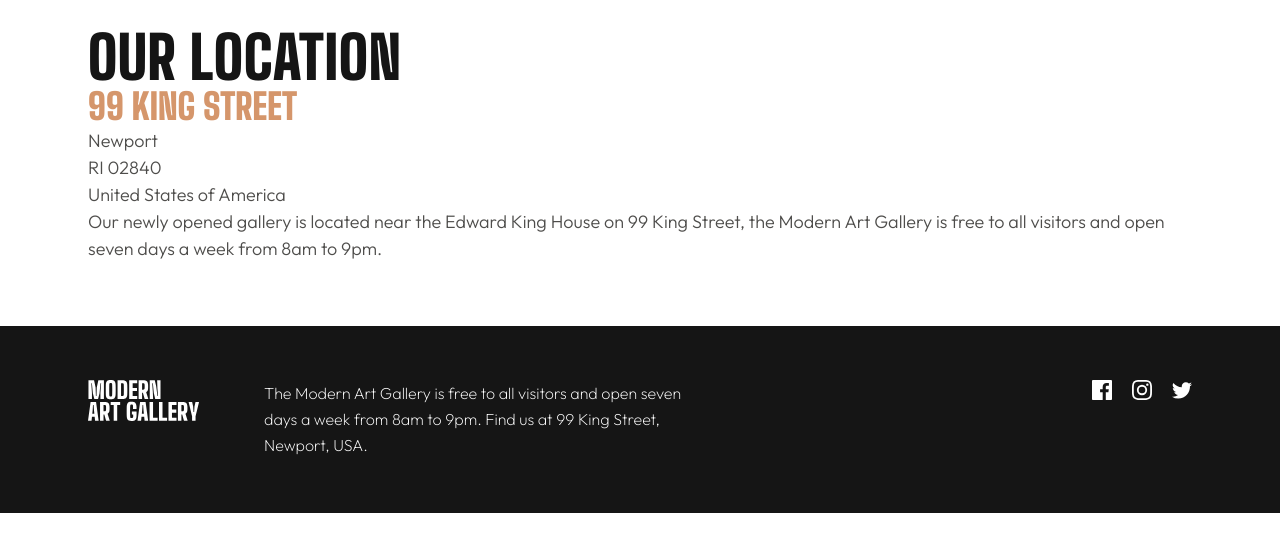
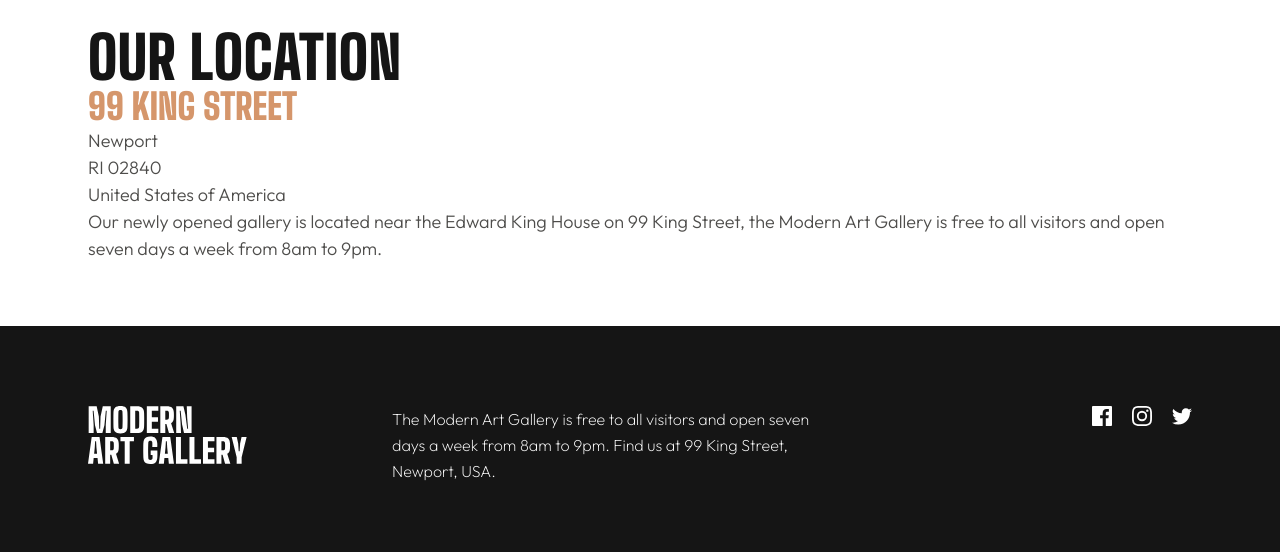
Before and after one commit to VeraEnders/art-gallery-landing-page, a website: page src/index.html in a window 1280 px wide. Shown: the part 2565-3117 px from the top of the page. Before the commit the page ends 3078 px from the top, so only its background shows below. Drawn offline with nearby package versions, Linux system fonts and the light colour scheme.

Commit message:
add style of footer for desktop

```diff
--- a/src/index.html
+++ b/src/index.html
@@ -103,12 +103,12 @@
   <!-- Footer -->
   <footer class="bg-dark">
     <div class="wrapper">
-      <div class="py-12 md:py-[3.4rem] md:flex md:justify-between md:items-start">
+      <div class="py-12 md:py-[3.4rem] md:flex md:justify-between md:items-start lg:py-20">
 
         <!-- Logo + Description -->
-        <div class="md:flex md:space-x-16 md:items-start">
+        <div class="md:flex md:space-x-16 md:items-start lg:space-x-36">
           <a href="#" class="hover:opacity-85">
-            <img class="md:w-28" src="../assets/icons/logo-light.svg" alt="Gallery Logo">
+            <img class="md:w-28 lg:w-40" src="../assets/icons/logo-light.svg" alt="Gallery Logo">
           </a>
           <p class="my-10 max-w-[90%] text-white font-extralight text-base leading-relaxed md:my-0 md:max-w-[45%]">
             The Modern Art Gallery is free to all visitors and open seven days a week from 8am to 9pm. Find us at 99 King Street, Newport, USA.
```
Also changed, not shown: dist/output.css.
